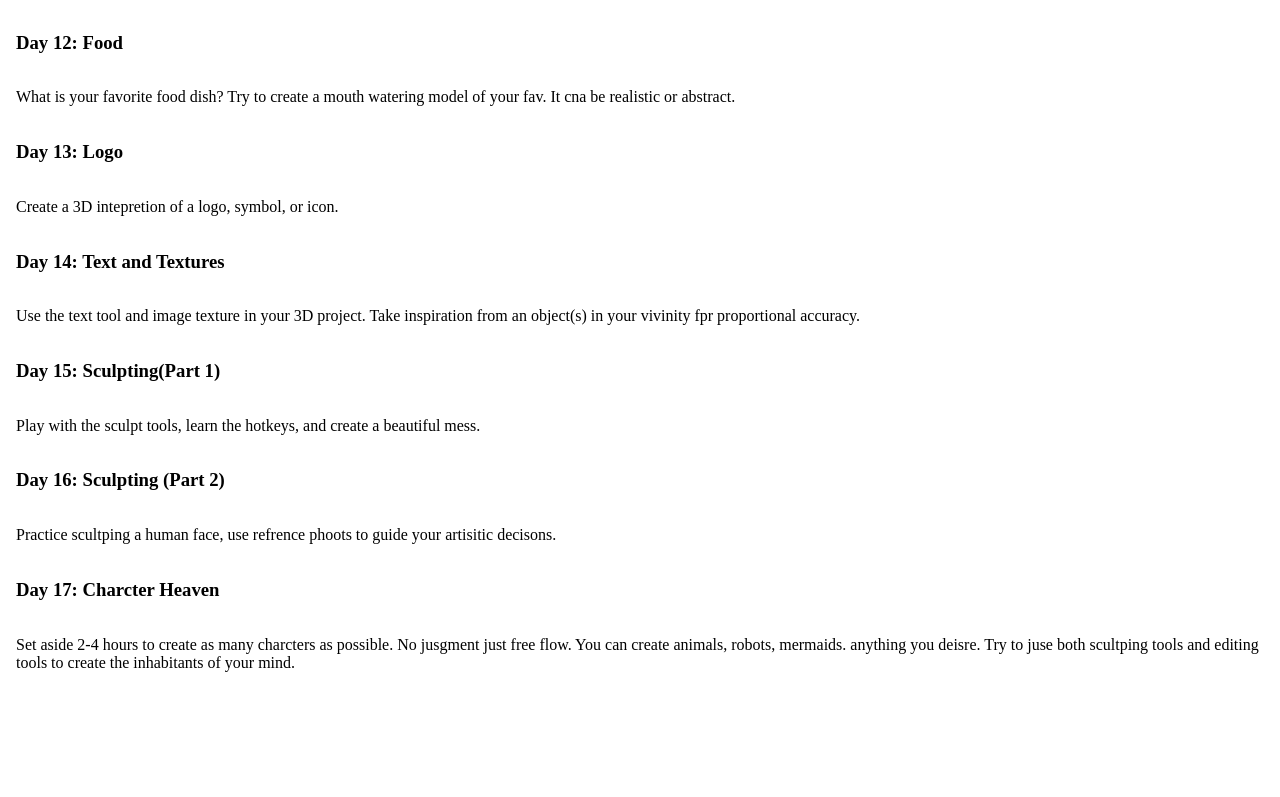
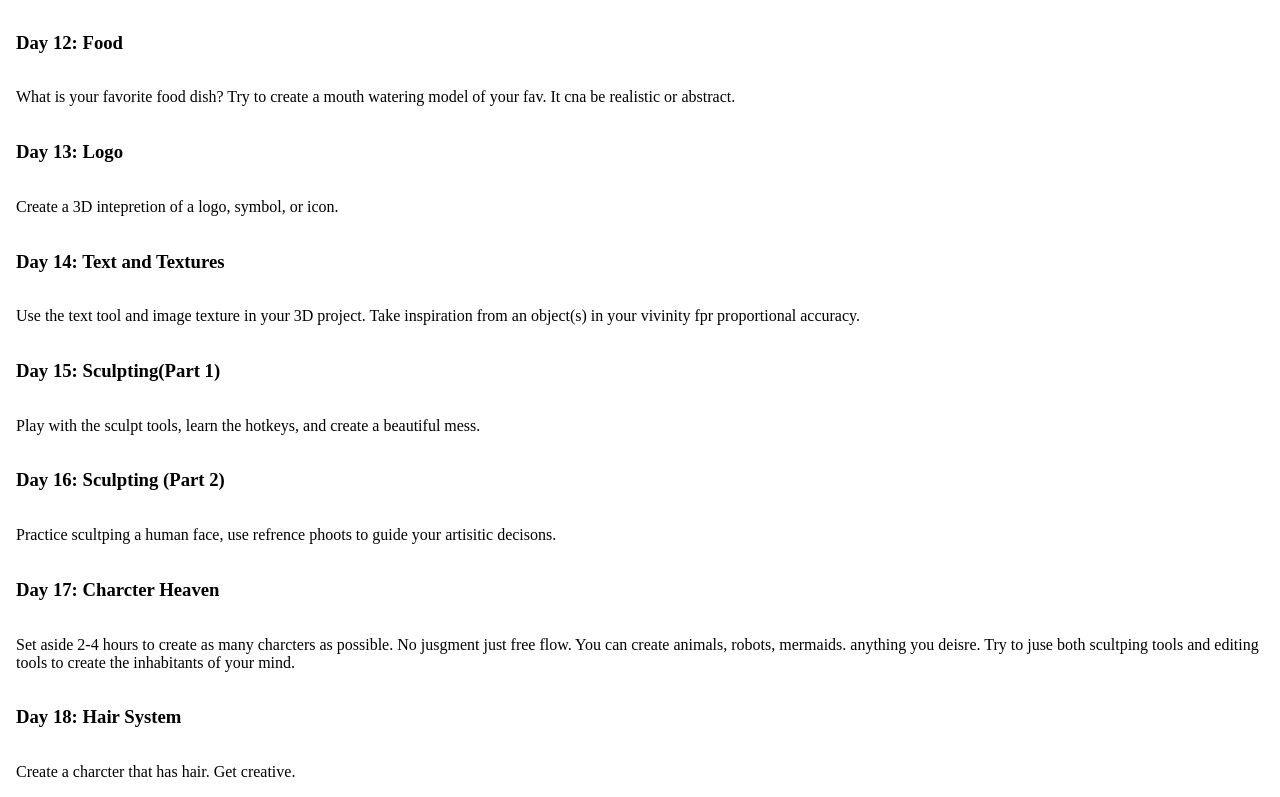
Before and after one commit to digitaldeja0/100-day-blender-challenge, a plain HTML site: page index.html in a window 1280 px wide. Shown: the part 1658-2455 px from the top of the page. Before the commit the page ends 2346 px from the top, so only its background shows below. Drawn offline with Linux system fonts and the light colour scheme.

Commit message:
Add day 18 criteria
Add day 18 criteria.

```diff
--- a/index.html
+++ b/index.html
@@ -81,6 +81,10 @@
 <p>Set aside 2-4 hours to create as many charcters as possible. No jusgment just free flow. You can create animals, robots, mermaids.
 anything you deisre. Try to juse both scultping tools and editing tools to create the inhabitants of your mind. </p>
 
+<h3>Day 18: Hair System</h3>
+<p>Create a charcter that has hair. Get creative.</p>
+
+
 </div>
 
 
```
Also changed, not shown: blog.html (+12 -0 lines).
